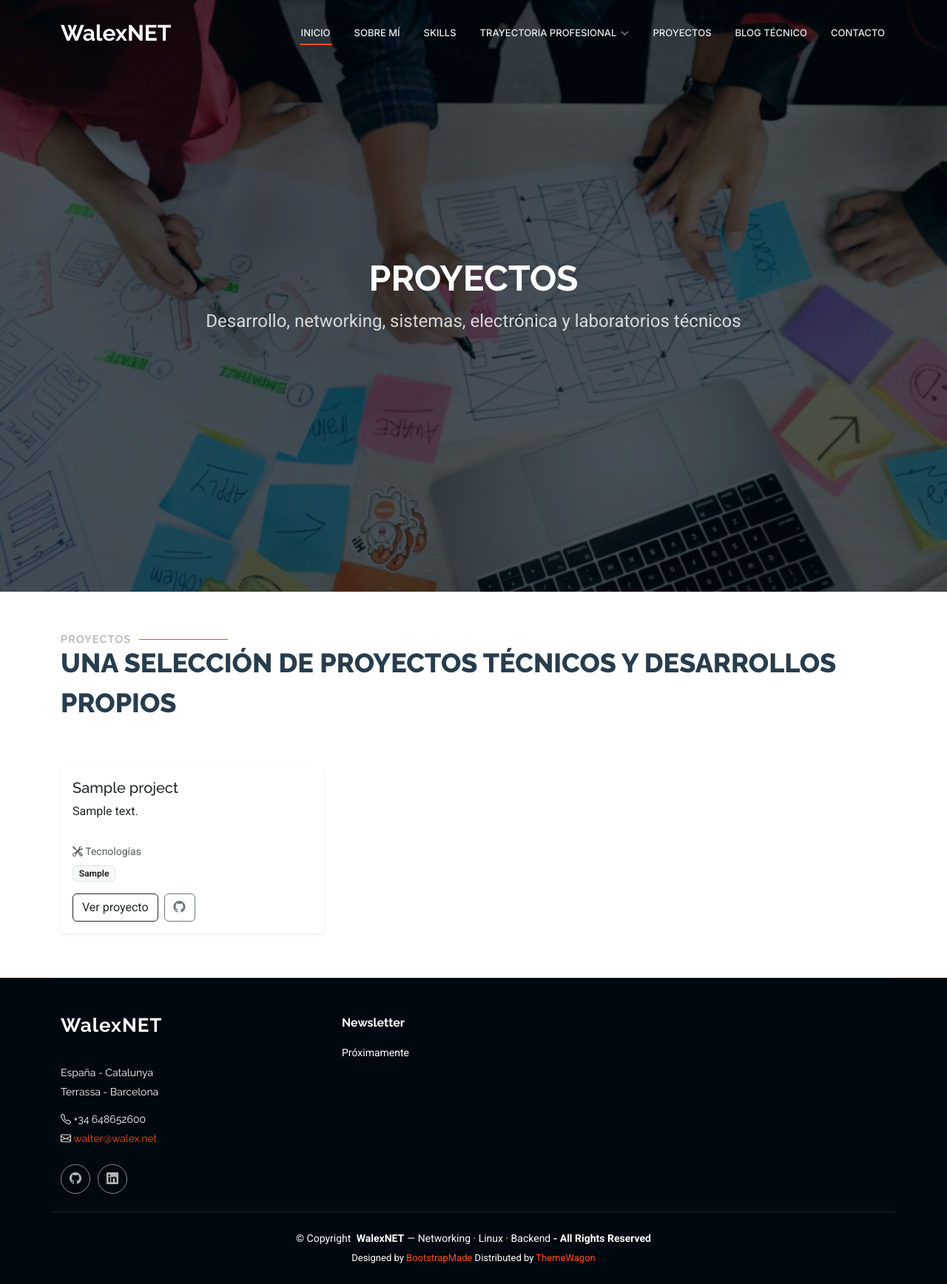
After one commit to WalexNet/portfolio, a Python web app: template app/templates/projects.html in a window 1280 px wide. The commit adds this page. Shown: the whole page at 74% size. Run offline with Jinja, Linux system fonts and the light colour scheme; the template is opened without the code that fills it: most values are stand-ins (such as "Sample title", 1, 10 or a date in 2020); some libraries are stand-ins or nearby versions.

Commit message:
Creamos nuevo modulo de proyectos. Se actualiza base de datos, nuevas plantillas y rutas project. Tambien se crea una carpeta de Utils, para usarla con pequeñas funciones y utilidades de uso en la APP

```diff
--- a/app/__init__.py
+++ b/app/__init__.py
@@ -8,6 +8,7 @@ from .routes.main import main
 from .routes.blog import blog_bp
 from .routes.auth import auth_bp
 from .routes.page import career_bp
+from .routes.projects import projects_bp
 from config import Config
 from flask import request
 from app.models import User
@@ -43,6 +44,7 @@ def create_app():
     app.register_blueprint(blog_bp)
     app.register_blueprint(auth_bp)
     app.register_blueprint(career_bp)
+    app.register_blueprint(projects_bp)
 
     @app.context_processor
     def inject_career_menu():
--- a/app/routes/page.py
+++ b/app/routes/page.py
@@ -1,6 +1,6 @@
 from flask import Blueprint, render_template, abort
 from sqlalchemy import select
-from mistune import create_markdown
+from app.utils.markdow import render_markdown
 
 from app.models import Page
 from app.extensions import db
@@ -12,7 +12,6 @@ career_bp = Blueprint(
     template_folder="../templates",
 )
 
-markdown = create_markdown()
 
 @career_bp.route("/<slug>")
 def detail(slug):
@@ -31,7 +30,7 @@ def detail(slug):
     if page is None:
         abort(404)
 
-    content_html = markdown(page.content)
+    content_html = render_markdown(page.content)
 
     return render_template(
         "detail.html",
--- a/app/static/css/main.css
+++ b/app/static/css/main.css
@@ -1844,3 +1844,15 @@ section,
 .starter-section {
   /* Add your styles here */
 }
+
+
+/*--------------------------------------------------------------
+# igualar la altura de todas las imágenes de portada para que
+el grid de proyectos quede uniforme aunque las imágenes tengan
+proporciones distintas.
+--------------------------------------------------------------*/
+.project-card-image {
+  width: 100%;
+  height: 220px;
+  object-fit: cover;
+}
--- a/app/templates/base.html
+++ b/app/templates/base.html
@@ -67,7 +67,7 @@
             </ul>
           </li>
           {% endif %}
-
+          <li><a href="{{ url_for('projects.index') }}">Proyectos</a></li>
           <li><a href="{{ url_for('blog.index', is_blog=1) }}">Blog Técnico</a></li>
           <li><a href="/#contact">Contacto</a></li>
         </ul>
@@ -106,27 +106,7 @@
               <a href="https://www.linkedin.com/in/danielwalterperezcorvalan"><i class="bi bi-linkedin"></i></a>
             </div>
           </div>
-          <!--
-          <div class="col-lg-2 col-md-3 footer-links">
-            <h4>Useful Links</h4>
-            <ul>
-              <li><i class="bi bi-chevron-right"></i> <a href="#">Home</a></li>
-              <li><i class="bi bi-chevron-right"></i> <a href="#">About me</a></li>
-              <li><i class="bi bi-chevron-right"></i> <a href="#">Services</a></li>
-            </ul>
-          </div>
 
-          <div class="col-lg-2 col-md-3 footer-links">
-            <h4>Our Services</h4>
-            <ul>
-              <li><i class="bi bi-chevron-right"></i> <a href="#">Web Design</a></li>
-              <li><i class="bi bi-chevron-right"></i> <a href="#">Web Development</a></li>
-              <li><i class="bi bi-chevron-right"></i> <a href="#">Product Management</a></li>
-              <li><i class="bi bi-chevron-right"></i> <a href="#">Marketing</a></li>
-              <li><i class="bi bi-chevron-right"></i> <a href="#">Graphic Design</a></li>
-            </ul>
-          </div>
-          -->
           <div class="col-lg-4 col-md-12 footer-newsletter">
             <h4>Newsletter</h4>
             <p>Próximamente</p>
--- /dev/null
+++ b/app/templates/projects.html
@@ -0,0 +1,95 @@
+{% extends "base.html" %}
+{% block content %}
+
+<!-- ======= Projects Hero ======= -->
+<section id="projects-hero" class="hero section dark-background">
+  <img
+    src="{{ url_for('static', filename='img/hero-bg01.jpg') }}"
+    alt=""
+    data-aos="fade-in"
+  >
+  <div class="container d-flex flex-column align-items-center text-center">
+    <h2 data-aos="fade-up" data-aos-delay="100">
+      PROYECTOS
+    </h2>
+    <p data-aos="fade-up" data-aos-delay="200">
+      Desarrollo, networking, sistemas, electrónica y laboratorios técnicos
+    </p>
+  </div>
+</section>
+
+
+<!-- ======= Projects Section ======= -->
+<section id="projects" class="section">
+
+  <div class="container section-title" data-aos="fade-up">
+    <h2>Proyectos</h2>
+    <p>Una selección de proyectos técnicos y desarrollos propios</p>
+  </div>
+  <div class="container">
+    <div class="row gy-4">
+      {% for project in projects %}
+      <div class="col-lg-4 col-md-6" data-aos="fade-up">
+        <div class="card h-100 shadow-sm border-0">
+
+        {% if project.cover_image %}
+        <a href="{{ url_for('projects.detail', slug=project.slug) }}">
+          <img src="{{ url_for('projects.uploaded_file', filename='img/' + project.cover_image) }}"
+            class="card-img-top " alt="{{ project.title }}"></a>
+        {% endif %}
+
+          <div class="card-body d-flex flex-column">
+
+            <h5 class="card-title"><a href="{{ url_for('projects.detail', slug=project.slug) }}"
+                class="text-decoration-none text-dark"> {{ project.title }} </a>
+            </h5>
+
+            <p class="card-text">{{ project.description }}</p>
+
+            {% if project.tech_stack %}
+            <div class="mt-auto pt-3">
+              <div class="text-muted small mb-2">
+                <i class="bi bi-tools"></i>
+                Tecnologías
+              </div>
+              <div class="d-flex flex-wrap gap-2">
+              {% for tech in project.tech_stack.split(',') %}
+                <span class="badge bg-light text-dark border">
+                  {{ tech.strip() }}
+                </span>
+              {% endfor %}
+              </div>
+            </div>
+            {% endif %}
+            <div class="d-flex gap-2 mt-3">
+              <a href="{{ url_for('projects.detail', slug=project.slug) }}" class="btn btn-outline-dark">Ver proyecto</a>
+              {% if project.github_url %}
+              <a
+                href="{{ project.github_url }}"
+                target="_blank"
+                rel="noopener noreferrer"
+                class="btn btn-outline-secondary"
+                title="Ver repositorio en GitHub"
+              >
+                <i class="bi bi-github"></i>
+              </a>
+              {% endif %}
+            </div>
+          </div>
+        </div>
+      </div>
+      {% else %}
+
+      <div class="col-12">
+        <div class="text-center text-muted py-5">
+          <i class="bi bi-folder2-open fs-1"></i>
+          <p class="mt-3">
+            Todavía no hay proyectos publicados.
+          </p>
+        </div>
+      </div>
+      {% endfor %}
+    </div>
+  </div>
+</section>
+{% endblock %}
```
Also changed, not shown: app/admin.py (+56 -1 lines), app/models.py (+15 -5 lines), app/routes/blog.py (+2 -9 lines), app/routes/projects.py (added, +50 -0 lines), app/static/js/mermaid.js (added, +34 -0 lines), app/templates/detail.html (+2 -31 lines), app/templates/project_detail.html (added, +70 -0 lines), app/utils/markdow.py (added, +16 -0 lines), app/utils/__init__.py (added).
